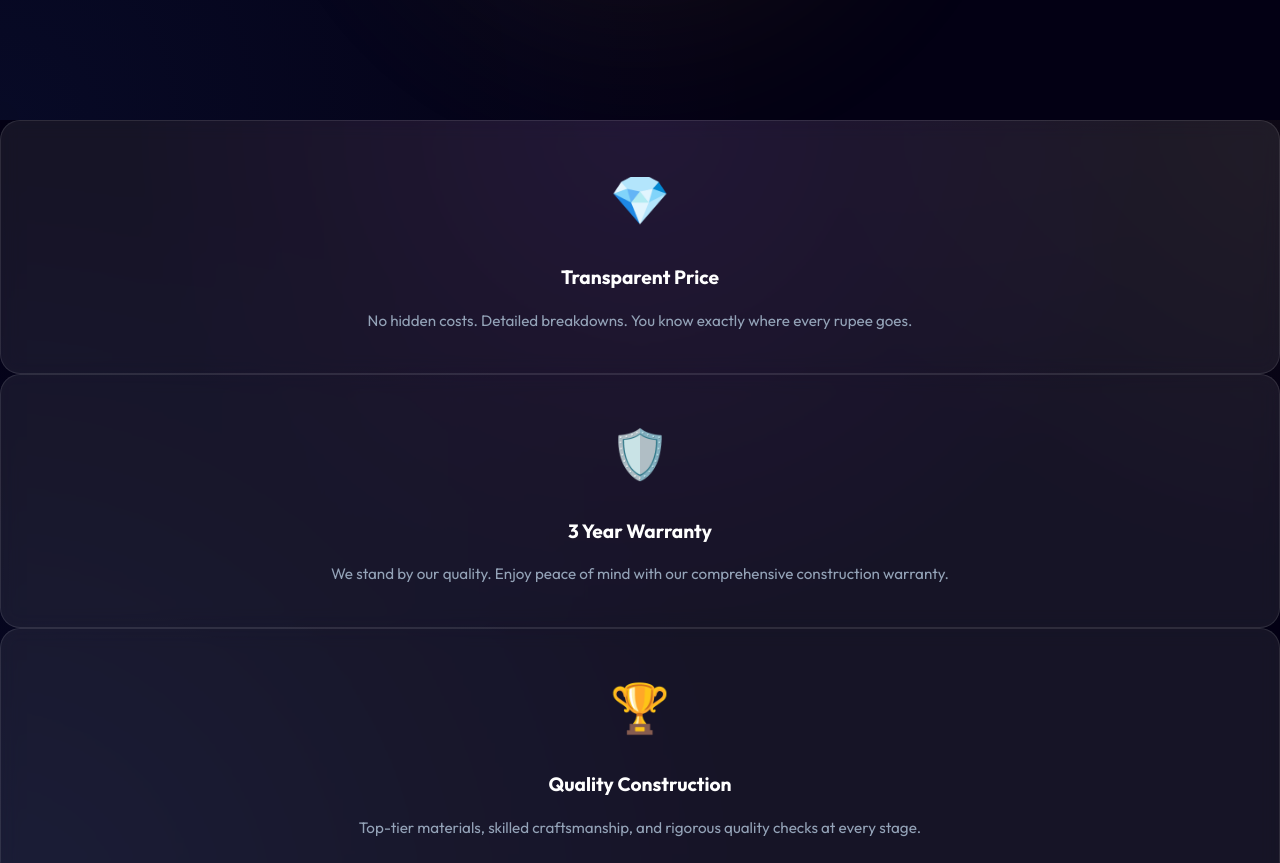
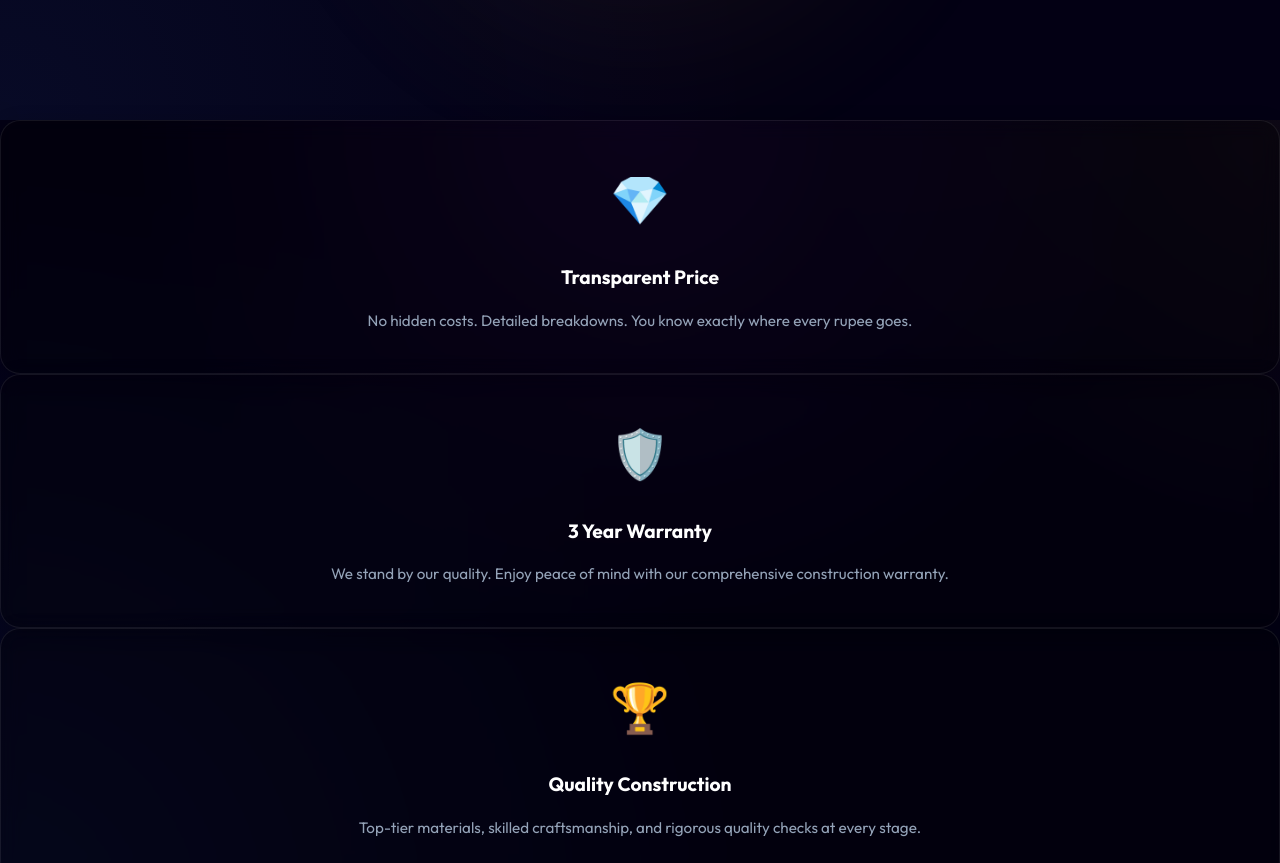
Before and after one commit to harshbatman/mine, a website built with Vite: page index.html in a window 1280 px wide. Shown: the part 680-1543 px from the top of the page. Built offline with nearby package versions, Linux system fonts and the light colour scheme.

Commit message:
Darken feature cards and ensure layout matches reference

```diff
--- a/style.css
+++ b/style.css
@@ -258,21 +258,22 @@ footer {
 }
 
 .feature-card {
-    background: rgba(255, 255, 255, 0.08);
-    /* More visible card bg */
+    background: rgba(0, 0, 0, 0.3);
+    /* Darker, premium card bg */
     padding: 2.5rem;
     border-radius: 20px;
-    border: 1px solid rgba(255, 255, 255, 0.1);
+    border: 1px solid rgba(255, 255, 255, 0.08);
+    /* Subtle border */
     transition: var(--transition);
     text-align: center;
     backdrop-filter: blur(10px);
-    /* Add glass effect */
     height: 100%;
-    /* Match heights */
     display: flex;
     flex-direction: column;
-    justify-content: center;
+    justify-content: flex-start;
+    /* Align content to top */
     align-items: center;
+    box-shadow: 0 4px 20px rgba(0, 0, 0, 0.2);
 }
 
 .feature-card:hover {
```
